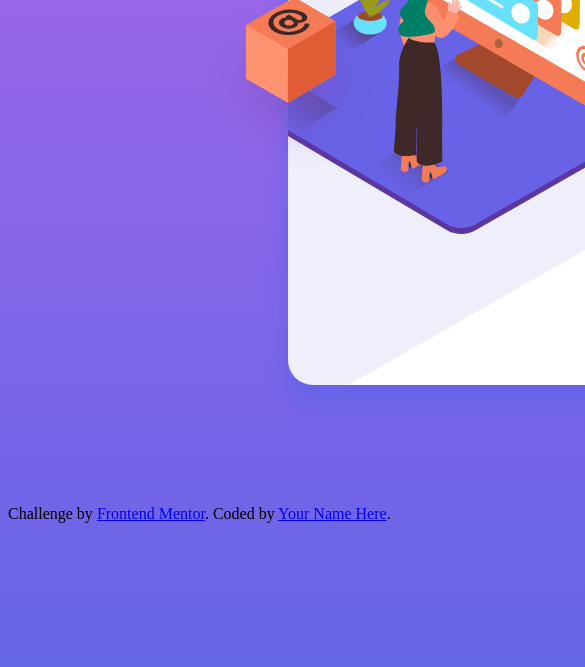
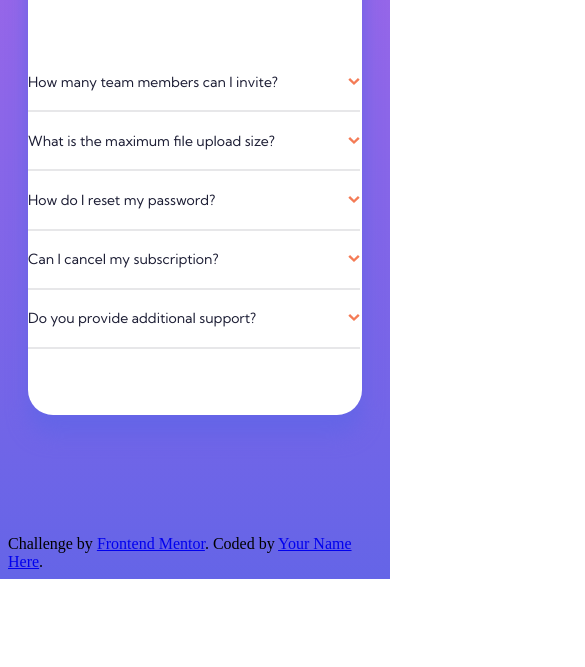
Before and after one commit to katie-stewart/faq-accordion-card-main-site, a website: page index.html in a window 390 px wide. Shown: the part 305-972 px from the top of the page, 585 px wide, since content can reach past the window. After the commit the page ends 884 px from the top, so only its background shows below. Drawn offline with Linux system fonts and the light colour scheme.

Commit message:
worked on mobile version of site

```diff
--- a/styles.css
+++ b/styles.css
@@ -1,6 +1,4 @@
     body {
-        width: 100vh;
-        height: 100vh;
         background-image: linear-gradient(hsl(273, 75%, 66%), hsl(240, 73%, 65%));
     }
 
@@ -29,7 +27,7 @@
         height: 510px;
         background-color: white;
         border-radius: 25px;
-        margin-right: 280px;
+        margin-right: 440px;
         margin-left: 280px;
         margin-top: 120px;
         margin-bottom: 120px;
@@ -121,3 +119,54 @@
     .accordion .faq.active h2 {
         font-weight: 700;
     }
+
+    @media screen and (max-width: 768px) {
+        .card {
+            flex-direction: column;
+            max-width: 90vw;
+            max-height: 535px;
+            margin-right: 20px;
+            margin-left: 20px;
+            margin-top: 150px;
+            width: auto;
+            background-image: url(/images/bg-pattern-mobile.svg);
+            background-position: -40%;
+            background-repeat: no-repeat;
+            background-size: 80%;
+            background-position: left 30px top -30px;
+        }
+        .graphics {
+            background-image: url(/images/illustration-woman-online-mobile.svg);
+            background-position-y: -200px;
+            background-size: 80%;
+            background-position-x: center;
+        }
+        .box {
+            margin-top: -93px;
+            margin-left: 0;
+            max-width: 40px;
+            flex-direction: row;
+            justify-content: center;
+            align-items: center;
+        }
+        .title {
+            margin-left: 0px;
+            margin-top: 0px;
+            display: flex;
+            justify-content: center;
+        }
+        .accordion {
+            margin-right: 0px;
+            margin-left: 0px;
+            max-width: 85vw;
+            justify-content: center;
+        }
+        .faq {
+            display: flex;
+            flex-direction: column;
+            justify-content: space-between;
+        }
+        hr {
+            max-width: 85vw;
+        }
+    }
```
Also changed, not shown: 1 other file.
